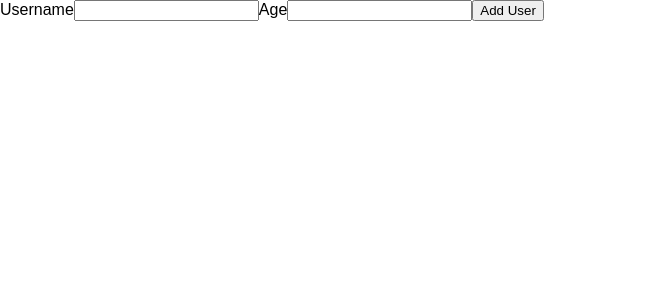
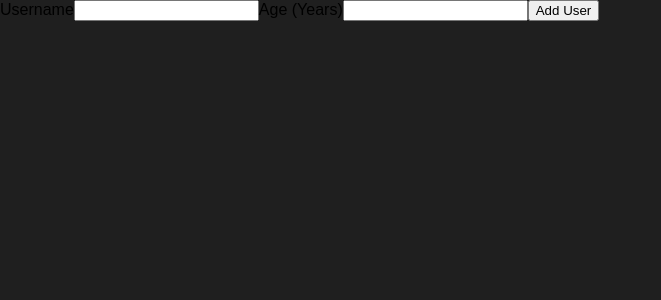
Before and after one commit to benjamindaniels21/UserNameProject, a React (Create React App) app: page / in a window 1280 px wide. Shown: the top 300 px of the page, without its empty margins (0-661 px from the left). Built offline with nearby package versions, Linux system fonts and the light colour scheme.

Commit message:
change background color

```diff
--- a/src/Components/AddUser/AddUser.jsx
+++ b/src/Components/AddUser/AddUser.jsx
@@ -10,7 +10,7 @@
     <form onSubmit={addUserHandler}>
       <label htmlFor="">Username</label>
       <input type="text" id='username'/>
-      <label htmlFor="age">Age</label>
+      <label htmlFor="age">Age (Years)</label>
       <input type="number" id='age'/>
       <button type='submit'>Add User</button>
     </form>
--- a/src/index.css
+++ b/src/index.css
@@ -4,6 +4,7 @@
 
 html {
   font-family: sans-serif;
+  background: #1f1f1f;
 }
 
 body {
```
